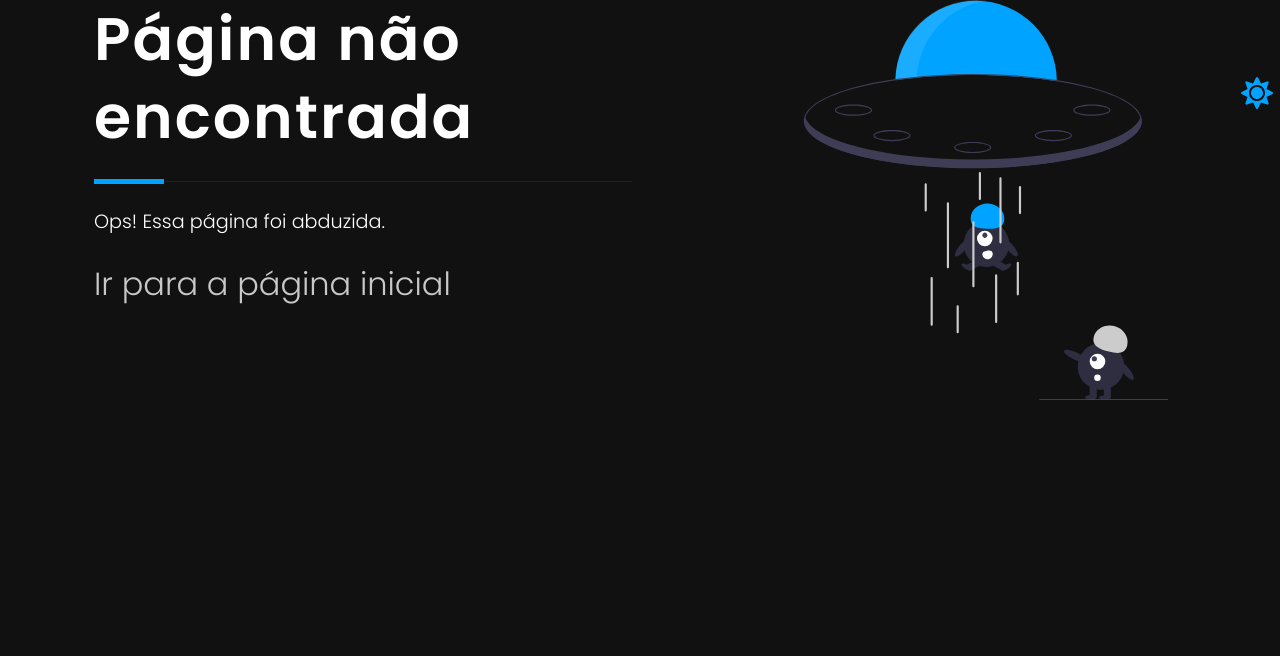
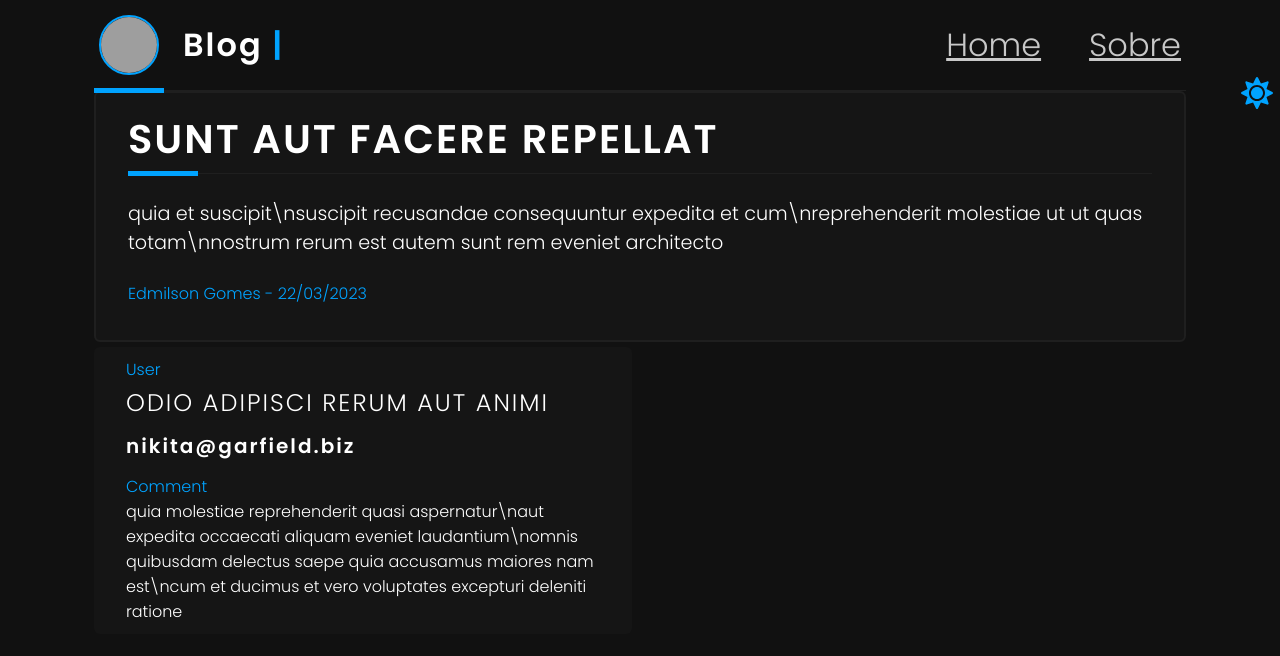
Before and after one commit to edmilsondmx/projeto_blog_interface, a React (Create React App) app: page /post/1/comentarios in a window 1280 px wide. Shown: the top 656 px of the page. Built offline with nearby package versions, Linux system fonts and the light colour scheme; no server answers; grey boxes are pictures that could not be loaded.

Commit message:
add route user data

```diff
--- a/src/routes/index.jsx
+++ b/src/routes/index.jsx
@@ -5,12 +5,14 @@ import Home from "../routes/home";
 import About from "../routes/about";
 import PostDetail from "./postDetail";
 import Error404 from "./error";
+import UserData from "./userData";
 
 const AppRoutes = () => (
   <Routes>
     <Route path="/" element={<Home />} />
     <Route path="/sobre" element={<About />} />
-    <Route path="/comentarios" element={<PostDetail />} />
+    <Route path="/post/:id/comentarios" element={<PostDetail />} />
+    <Route path="/user/:userId/perfil" element={<UserData />} />
     <Route path="*" element={<Error404 />} />
   </Routes>
 );
```
